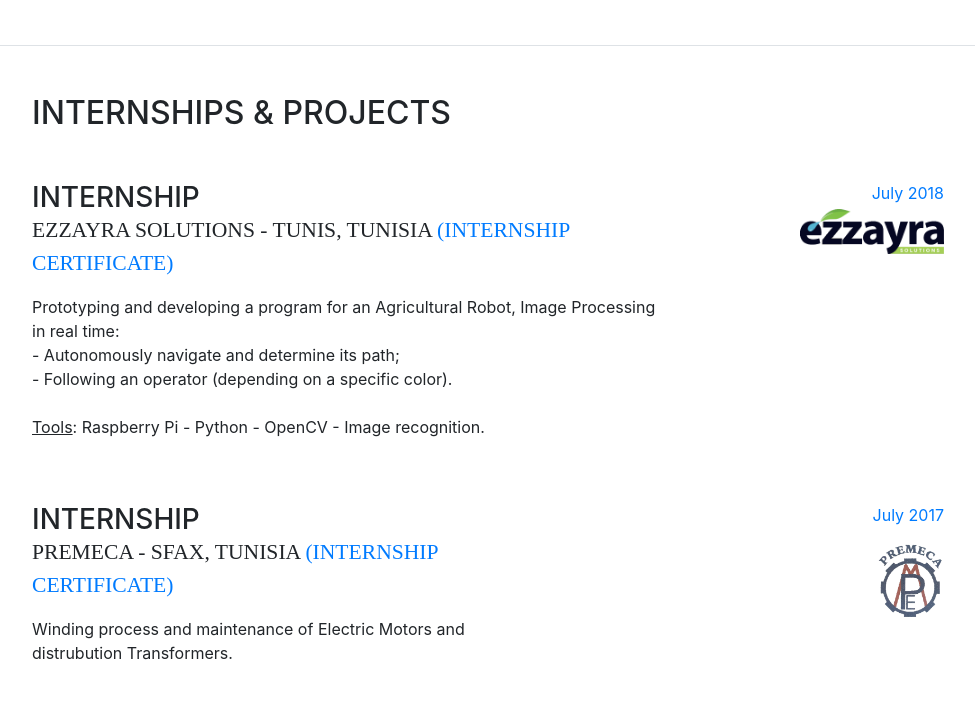
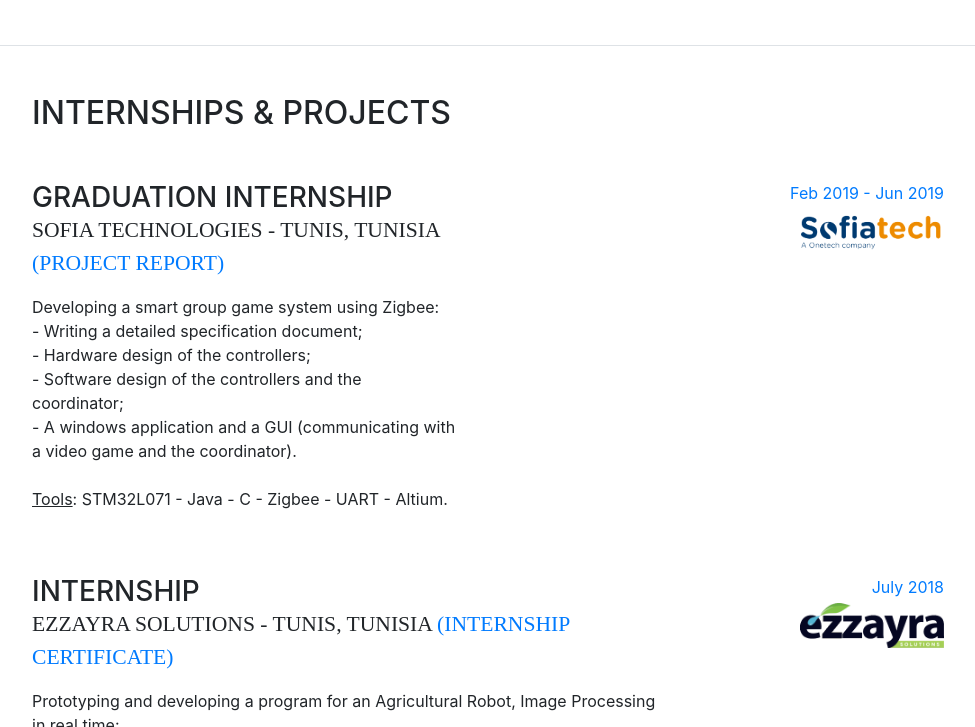
Before and after one commit to HamdiGargouri/HamdiGargouri.github.io, a website with bundled scripts: page index.html in a window 1280 px wide. Shown: the part 1676-2403 px from the top of the page, without its empty margins (288-1263 px from the left). Built offline with nearby package versions, Linux system fonts and the light colour scheme; a web font is replaced by a local one.

Commit message:
Update
PFE

```diff
--- a/index.html
+++ b/index.html
@@ -101,8 +101,7 @@ height="0" width="0" style="display:none;visibility:hidden"></iframe></noscript>
             <a href="mailto:name@email.com"  target="_blank">gargouri.hamdi11@gmail.com</a>
           </div>
           <h4 class="mb-3"><span class="text-primary">"Passion is my fuel, Mechatronics is my road, Success is my destination."</span></h4>
-        <p class="mb-3">I am a mechatronics engineering student who loves his field, passionate about robotics, electronics, and programming. I am also an active citizen in the associative life, I've been part of many projects and events. I am an experienced Soft Skills trainer.</p>
-            <p class="mb-5"><strong><span style="color: #ff0000;">Currently Looking for a 4-6 months internship to do my Graduation Thesis</span></strong></p>
+        <p class="mb-3">I am a Mechatronics Engineer who loves his field, passionate about robotics, electronics, and embedded systems programming. I am also an active citizen in the associative life, I've been part of many projects and events. I am an experienced Soft Skills trainer.</p>
           <ul class="list-inline list-social-icons mb-0">
             <li class="list-inline-item">
               <a href="https://drive.google.com/open?id=1mlPpHPs9I7XiyTgbbh9o3azUK4YWDbkZ" target="_blank">
@@ -184,6 +183,24 @@ height="0" width="0" style="display:none;visibility:hidden"></iframe></noscript>
       <section class="resume-section p-3 p-lg-5 d-flex flex-column" id="experience">
         <div class="my-auto">
           <h2 class="mb-5">Internships &amp; Projects</h2>
+
+            <div class="resume-item d-flex flex-column flex-md-row mb-5">
+                <div class="resume-content mr-auto">
+                  <h3 class="mb-0">Graduation Internship</h3>
+                  <div class="subheading mb-3">Sofia Technologies - Tunis, Tunisia <a href="https://drive.google.com/open?id=1NKGAExfG-0a60Pa0gR24Bi-M1xkrWGgc" target="_blank">(Project Report)</a></div>
+                    <div></div>
+                  <p>Developing a smart group game system using Zigbee:
+                      <br>- Writing a detailed specification document;
+                      <br>- Hardware design of the controllers;
+                      <br>- Software design of the controllers and the coordinator;
+                      <br>- A windows application and a GUI (communicating with a video game and the coordinator).<br>
+                     <br><u>Tools</u>: STM32L071 - Java - C - Zigbee - UART - Altium.</p>
+                </div>
+                <div class="resume-date text-md-right">
+                  <span class="text-primary">Feb 2019 - Jun 2019</span>
+                    <h1 class=""><a href="https://sofia-technologies.com/" target="_blank"><img src="img/Experience/sofiatech.png" alt="Sofia Technologies" title="https://sofia-technologies.com/" style="width:30%;"></a></h1>
+                </div>
+          </div>
 
           <div class="resume-item d-flex flex-column flex-md-row mb-5">
             <div class="resume-content mr-auto">
```
Also changed, not shown: img/Experience/sofiatech.png (added).
